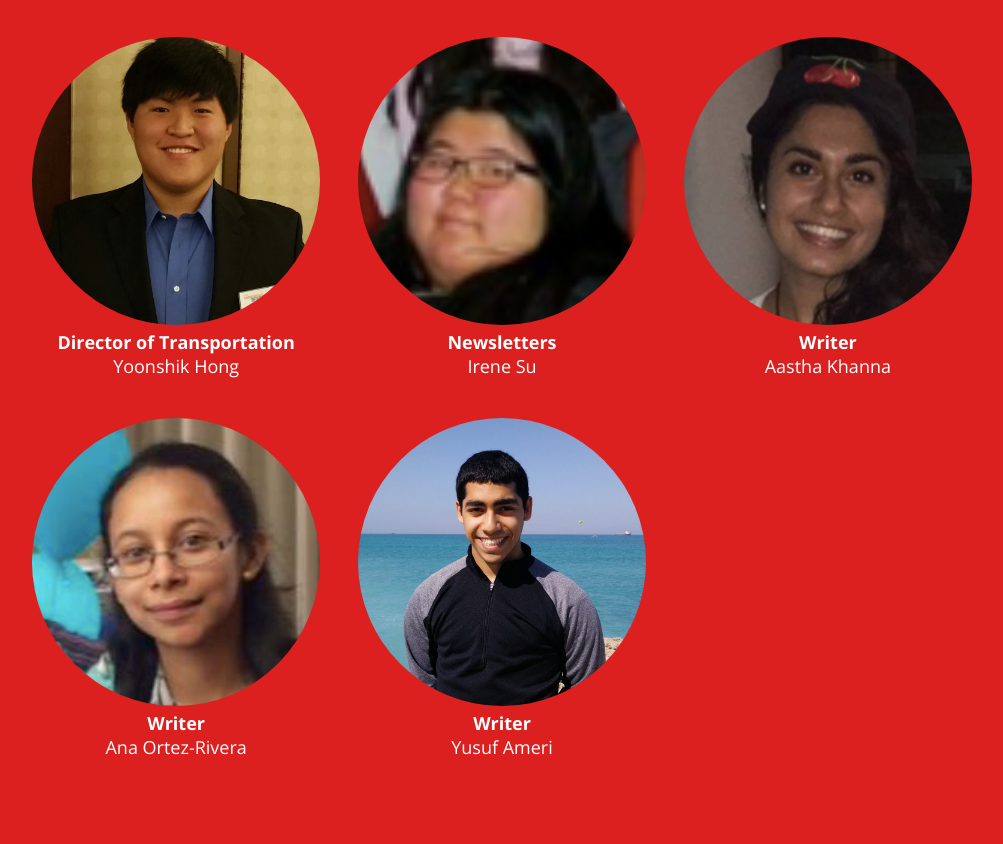
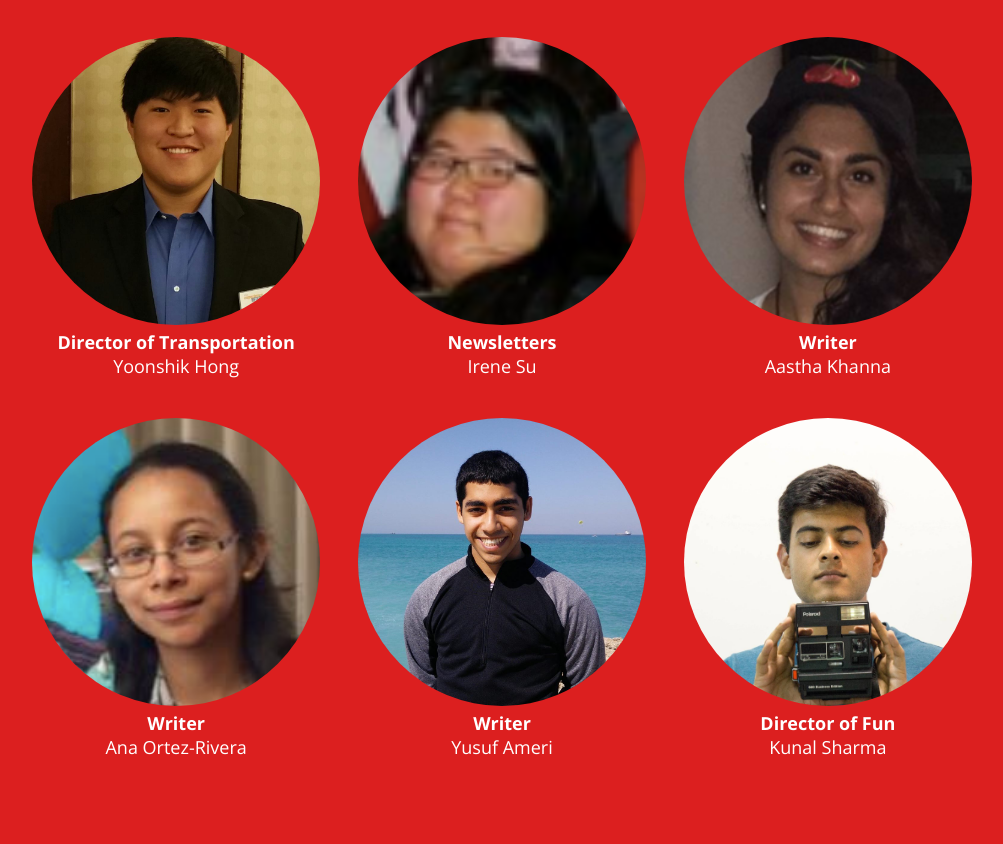
Before and after one commit to TerrapinHackers/TerrapinHackers.github.io, a website: page index.html in a window 1280 px wide. Shown: the part 6171-7015 px from the top of the page, without its empty margins (138-1141 px from the left). Drawn offline with nearby package versions, Linux system fonts and the light colour scheme.

Commit message:
adding kunal

```diff
--- a/index.html
+++ b/index.html
@@ -352,7 +352,12 @@
             </div>
           </div>
           <div class="four columns ">
-
+            <div class="orgCards">
+              <a href="mailto:team@terrapinhackers.com">
+                <img src="assets/kunal.jpg"> <strong>Director of Fun</strong>
+                <br> Kunal Sharma
+              </a>
+            </div>
           </div>
         </div>
       </div>
```
